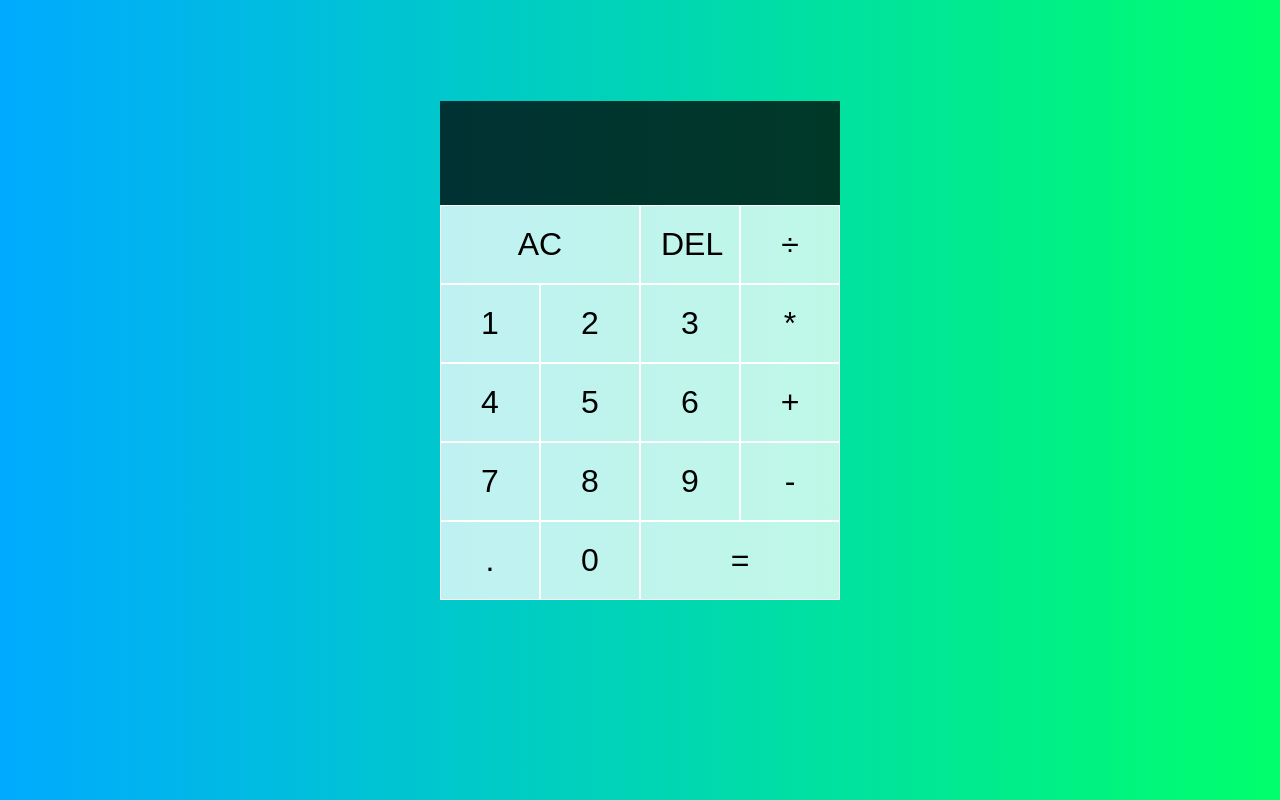
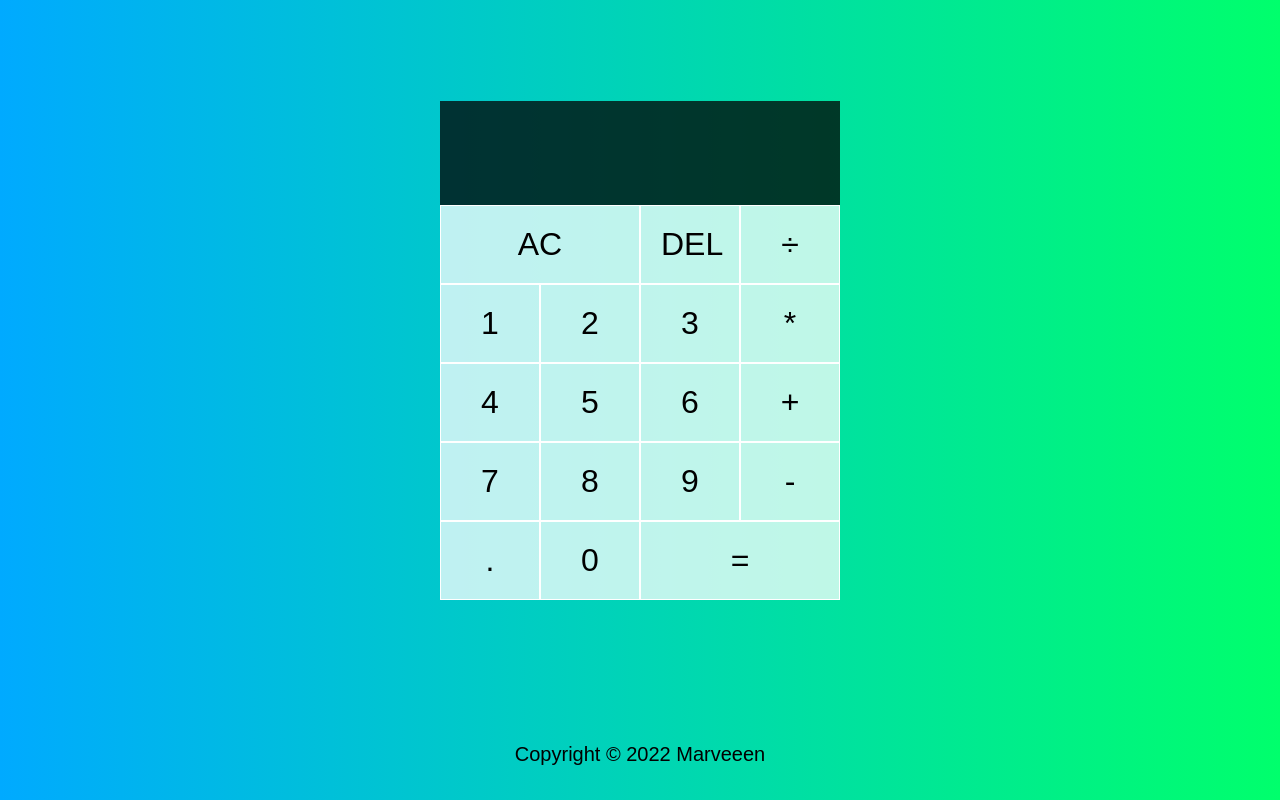
Before and after one commit to Marveeeen/calculator, a plain HTML site: page index.html in a window 1280 px wide. Drawn offline with Linux system fonts and the light colour scheme.

Commit message:
Added FOOTER

```diff
--- a/index.html
+++ b/index.html
@@ -34,5 +34,15 @@
             <button class="span-two">=</button>
         </div>
     </main>
+
+    <footer class="footer">
+        <p>
+          Copyright ©
+          <script>
+            document.write(new Date().getFullYear())
+          </script>
+          Marveeen
+        </p>
+    </footer>
 </body>
 </html>
--- a/style.css
+++ b/style.css
@@ -83,3 +83,18 @@ body {
     color: white;
     font-size: 2.5rem;
 }
+
+/* FOOTER */
+
+.footer {
+    position: absolute;
+    bottom: 0;
+    left: 0;
+    display: flex;
+    align-items: center;
+    justify-content: center;
+    gap: 10px;
+    width: 100%;
+    padding: 10px;
+    font-size: 20px;
+  }
```
